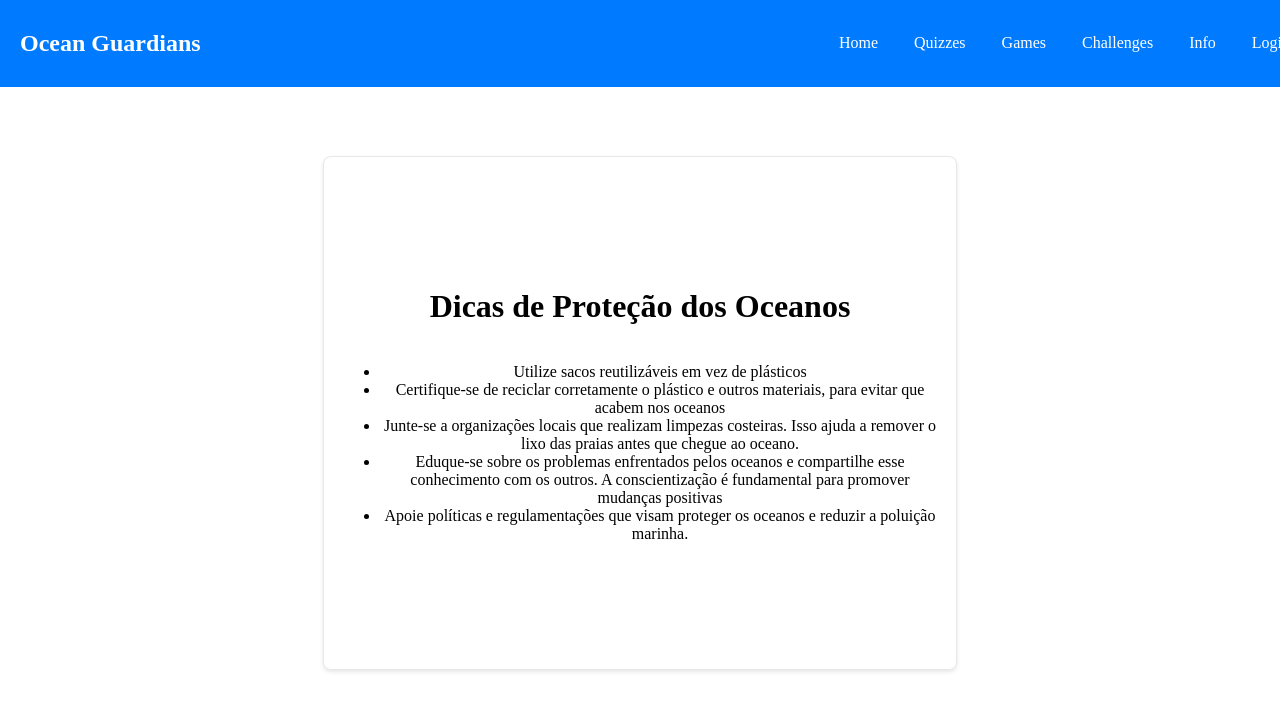
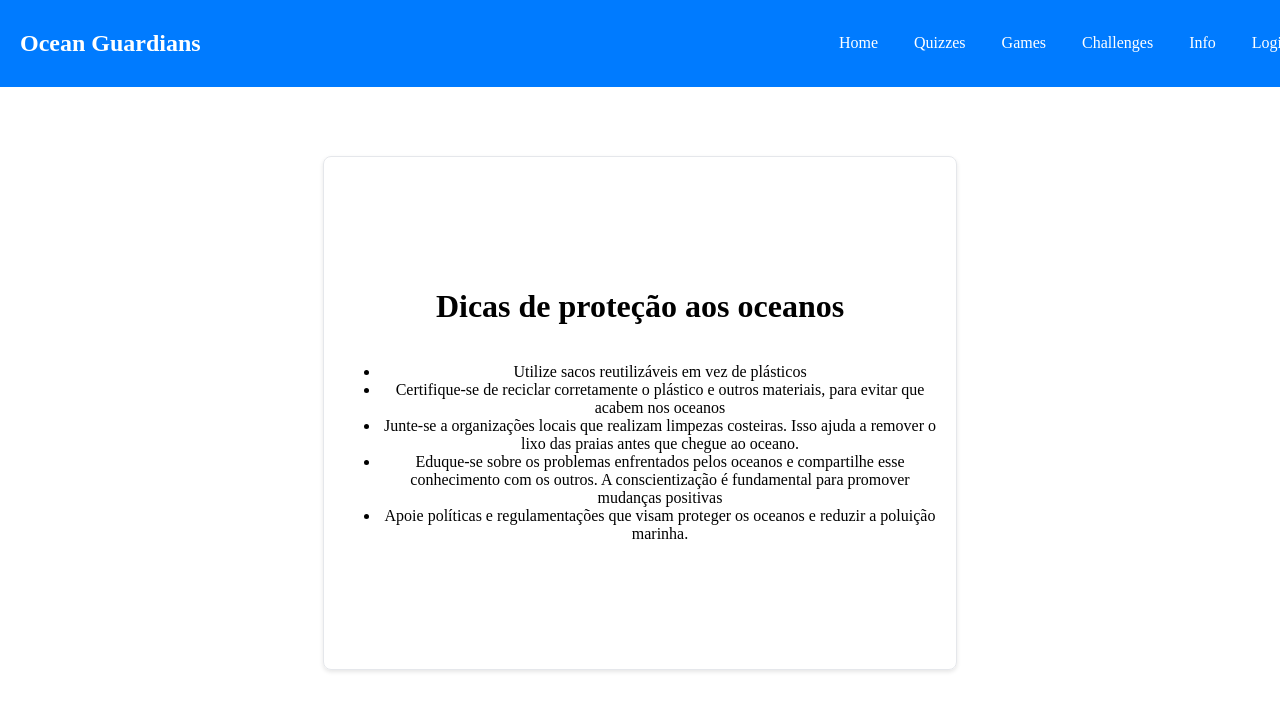
Before and after one commit to Guilhermeoliveira10/GS---Responsive-Web-Development, a Next.js app: page /info in a window 1280 px wide. Shown: the top 710 px of the page. Built offline with nearby package versions, Linux system fonts and the light colour scheme.

Commit message:
update code

```diff
--- a/src/components/InfoComponent.tsx
+++ b/src/components/InfoComponent.tsx
@@ -14,7 +14,7 @@
   return (
     <Layout>
       <div className="info-component card">
-        <h1 className="text-2xl font-bold mb-4">Dicas de Proteção dos Oceanos</h1>
+        <h1 className="text-2xl font-bold mb-4">Dicas de proteção aos oceanos</h1>
         <ul>
           {tips.map((tip, index) => (
             <li key={index} className="mb-2">{tip}</li>
--- a/src/components/QuizComponent.tsx
+++ b/src/components/QuizComponent.tsx
@@ -46,7 +46,7 @@
   return (
     <Layout>
       <div className="quiz-component">
-        <h1 className="text-2xl font-bold mb-4">Quiz sobre a Vida Marinha</h1>
+        <h1 className="text-2xl font-bold mb-4">Quiz sobre a vida marinha</h1>
         <div className="card">
           <h2 className="quiz-question">{questions[currentQuestion].question}</h2>
           {questions[currentQuestion].options.map(option => (
--- a/src/pages/home.tsx
+++ b/src/pages/home.tsx
@@ -4,7 +4,7 @@
 const Home: React.FC = () => (
   <div className="flex flex-col items-center justify-center h-screen space-y-4">
     <h1 className="text-4xl font-bold">Ocean Guardians</h1>
-    <p className="text-lg">Educação e Conscientização Ambiental</p>
+    <p className="text-lg">Educação e conscientização ambiental</p>
     <nav className="space-x-4">
       <Link href="/quizzes" className="nav-link">
         Quizzes
```
Also changed, not shown: src/pages/login.tsx (line endings or trailing spaces).
